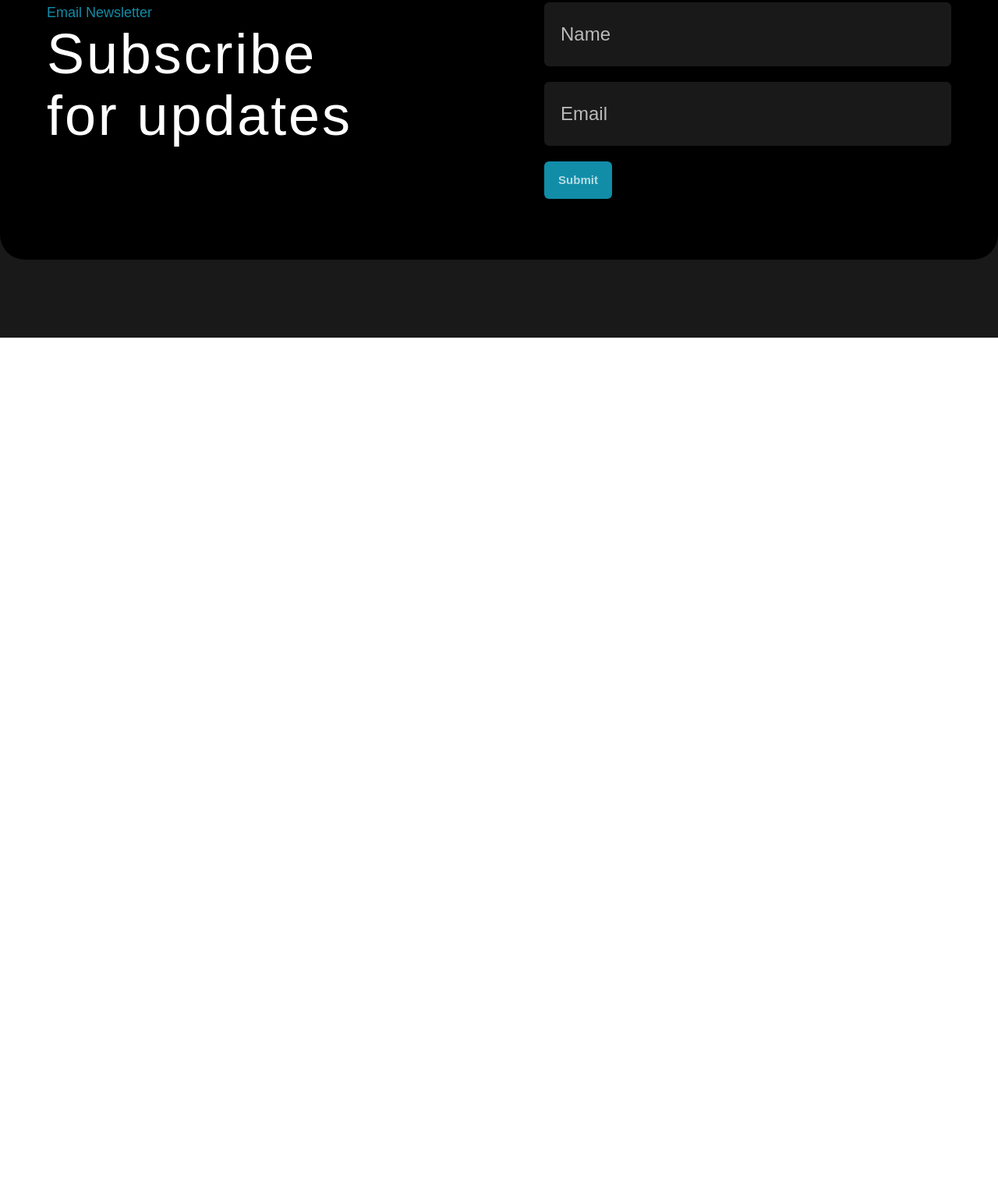
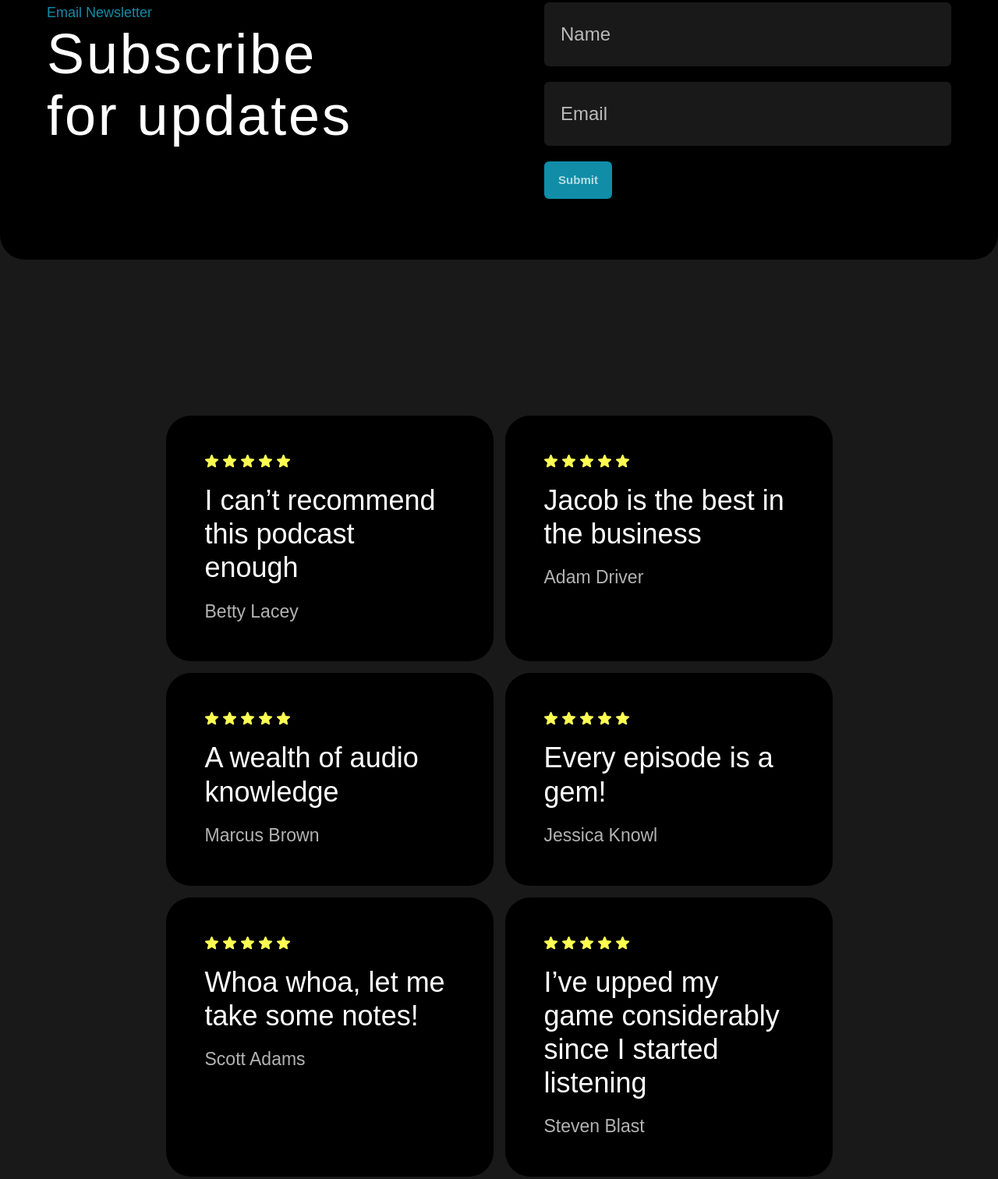
Before and after one commit to kirshmatvey/castaway-web, a plain HTML site: page index.html in a window 1280 px wide. Shown: the part 4259-5771 px from the top of the page at 78% size. Before the commit the page ends 4692 px from the top, so only its background shows below. Drawn offline with Linux system fonts and the light colour scheme.

Commit message:
section containing feedbacks is done

```diff
--- a/index.html
+++ b/index.html
@@ -158,5 +158,80 @@
             </div>
         </div>
     </section>
+
+<!--Section 5-->
+
+    <section class="ratings-section">
+        <div class="container">
+            <div class="feedback-wrapper">
+                <div class="feedback-card">
+                    <div class="feedback-stars">
+                        <img src="./assets/images/Vector.svg" alt="">
+                        <img src="./assets/images/Vector.svg" alt="">
+                        <img src="./assets/images/Vector.svg" alt="">
+                        <img src="./assets/images/Vector.svg" alt="">
+                        <img src="./assets/images/Vector.svg" alt="">
+                    </div>
+                    <h3 class="feedback">I can’t recommend this podcast enough</h3>
+                    <span class="feedback-author">Betty Lacey</span>
+                </div>
+                <div class="feedback-card">
+                    <div class="feedback-stars">
+                        <img src="./assets/images/Vector.svg" alt="">
+                        <img src="./assets/images/Vector.svg" alt="">
+                        <img src="./assets/images/Vector.svg" alt="">
+                        <img src="./assets/images/Vector.svg" alt="">
+                        <img src="./assets/images/Vector.svg" alt="">
+                    </div>
+                    <h3 class="feedback">Jacob is the best in the business</h3>
+                    <span class="feedback-author">Adam Driver</span>
+                </div>
+                <div class="feedback-card">
+                    <div class="feedback-stars">
+                        <img src="./assets/images/Vector.svg" alt="">
+                        <img src="./assets/images/Vector.svg" alt="">
+                        <img src="./assets/images/Vector.svg" alt="">
+                        <img src="./assets/images/Vector.svg" alt="">
+                        <img src="./assets/images/Vector.svg" alt="">
+                    </div>
+                    <h3 class="feedback">A wealth of audio knowledge</h3>
+                    <span class="feedback-author">Marcus Brown</span>
+                </div>
+                <div class="feedback-card">
+                    <div class="feedback-stars">
+                        <img src="./assets/images/Vector.svg" alt="">
+                        <img src="./assets/images/Vector.svg" alt="">
+                        <img src="./assets/images/Vector.svg" alt="">
+                        <img src="./assets/images/Vector.svg" alt="">
+                        <img src="./assets/images/Vector.svg" alt="">
+                    </div>
+                    <h3 class="feedback">Every episode is a gem!</h3>
+                    <span class="feedback-author">Jessica Knowl</span>
+                </div>
+                <div class="feedback-card">
+                    <div class="feedback-stars">
+                        <img src="./assets/images/Vector.svg" alt="">
+                        <img src="./assets/images/Vector.svg" alt="">
+                        <img src="./assets/images/Vector.svg" alt="">
+                        <img src="./assets/images/Vector.svg" alt="">
+                        <img src="./assets/images/Vector.svg" alt="">
+                    </div>
+                    <h3 class="feedback">Whoa whoa, let me take some notes!</h3>
+                    <span class="feedback-author">Scott Adams</span>
+                </div>
+                <div class="feedback-card">
+                    <div class="feedback-stars">
+                        <img src="./assets/images/Vector.svg" alt="">
+                        <img src="./assets/images/Vector.svg" alt="">
+                        <img src="./assets/images/Vector.svg" alt="">
+                        <img src="./assets/images/Vector.svg" alt="">
+                        <img src="./assets/images/Vector.svg" alt="">
+                    </div>
+                    <h3 class="feedback">I’ve upped my game considerably since I started listening</h3>
+                    <span class="feedback-author">Steven Blast</span>
+                </div>
+            </div>
+        </div>
+    </section>
 </body>
 </html>
--- a/style.css
+++ b/style.css
@@ -31,6 +31,10 @@ a {
 
 ul {
     list-style-type: none;
+}
+
+section {
+    background: #191919;
 }
 
 /* Header */
@@ -70,7 +74,6 @@ li a {
 .hero {
     height: auto;
     width: 100%;
-    background: #191919;
     padding: 40px 0;
     /*display: flex;*/
     /*justify-content: center;*/
@@ -136,7 +139,6 @@ li a {
 /* Section 2 */
 
 .episode-section {
-    background: #191919;
     height: auto;
     /*display: flex;*/
     /*justify-content: center;*/
@@ -256,7 +258,6 @@ li a {
 /*Section 3*/
 
 .host-section {
-    background: #191919;
     padding: 100px 0;
 }
 
@@ -313,7 +314,6 @@ li a {
 /*Section 4*/
 
 .subscription-section {
-    background: #191919;
     padding: 100px 0;
 }
 
@@ -386,3 +386,43 @@ input[type="email"]::placeholder, input[type="text"]::placeholder {
     color: rgba(255, 255, 255, 0.7);
     align-self: flex-start;
 }
+
+/*Section 5*/
+
+.ratings-section {
+    padding: 100px 0;
+}
+
+.feedback-wrapper {
+    display: flex;
+    justify-content: center;
+    flex-wrap: wrap;
+    gap: 15px;
+}
+
+.feedback-card {
+    border-radius: 32px;
+    background-color: #000000;
+    padding: 50px;
+    max-width: 420px;
+}
+
+.feedback-stars {
+    margin-bottom: 20px;
+    display: flex;
+    gap: 5px;
+}
+
+.feedback {
+    font-weight: 400;
+    font-size: 36px;
+    line-height: 1.2;
+    margin-bottom: 20px;
+}
+
+.feedback-author {
+    font-weight: 400;
+    font-size: 23px;
+    line-height: 1.25217;
+    color: rgba(255, 255, 255, 0.7);
+}
```
Also changed, not shown: assets/images/Vector.svg (added).
